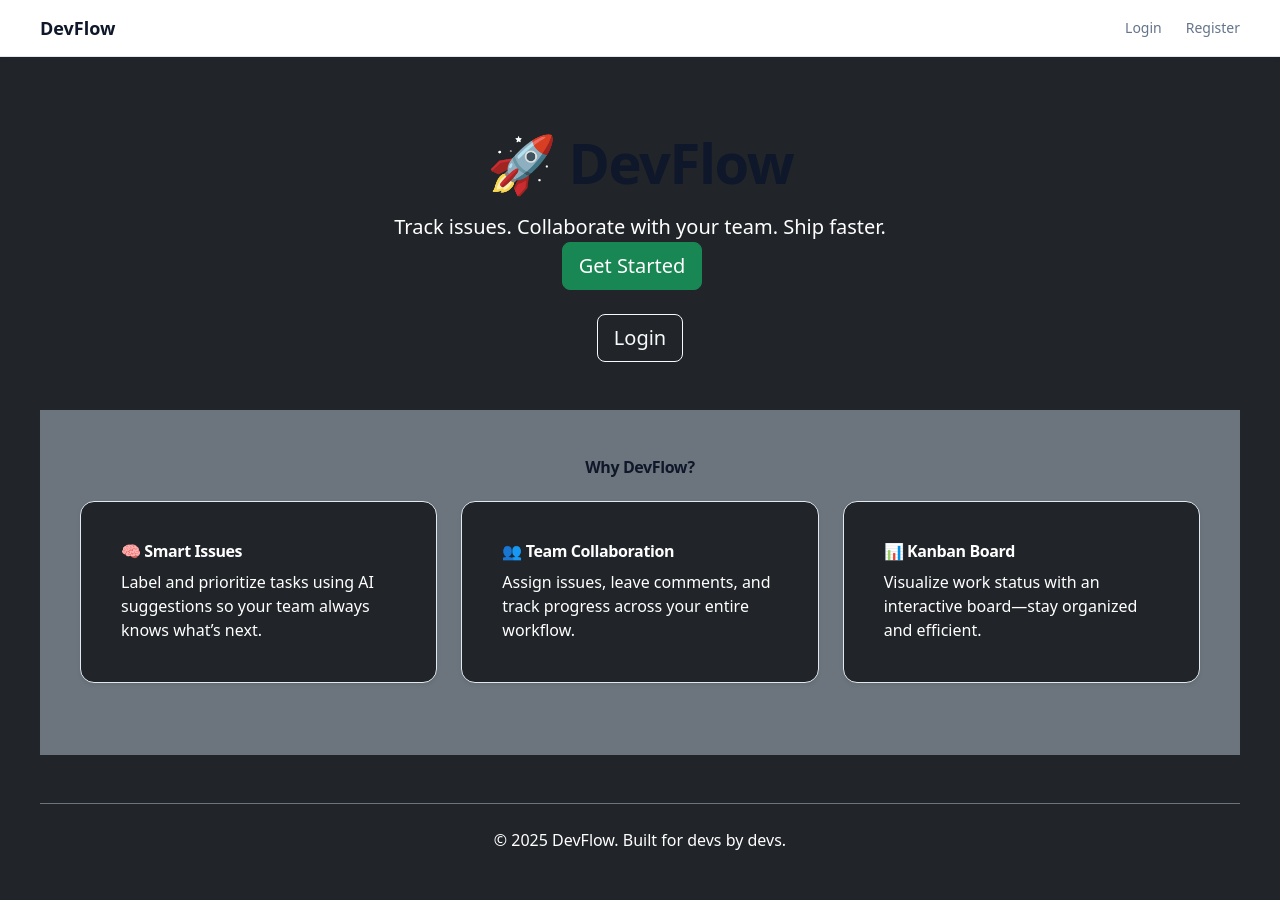
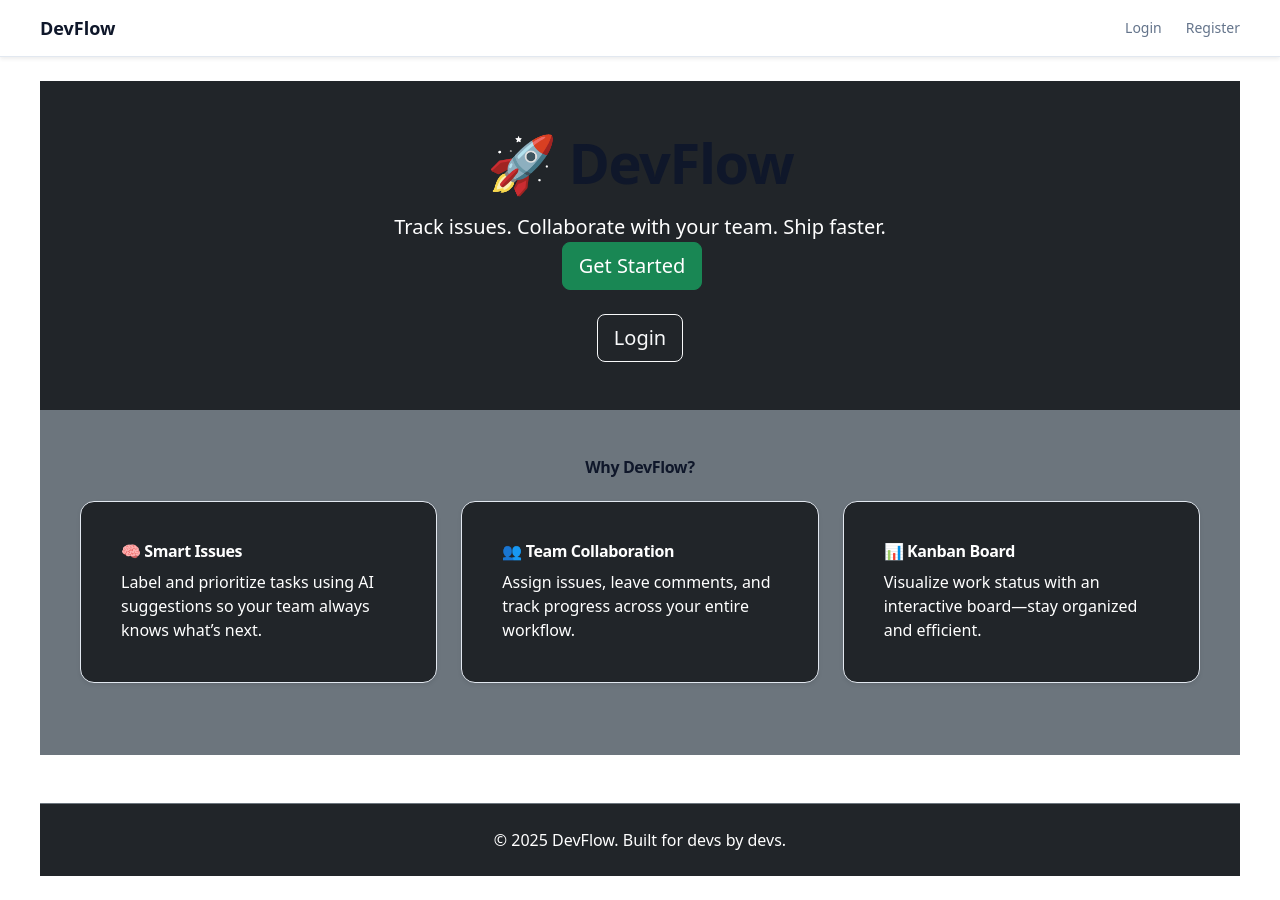
Before and after one commit to jskaran4323/dev-flow, a Vue app in the folder assets/devflow/: page / in a window 1280 px wide. Built offline with nearby package versions, Linux system fonts and the light colour scheme; no server answers.

Commit message:
convert BaseLayout to Tailwind

```diff
--- a/assets/devflow/src/layouts/BaseLayout.vue
+++ b/assets/devflow/src/layouts/BaseLayout.vue
@@ -1,11 +1,10 @@
-
 <template>
-  <div class="min-vh-100 bg-dark text-white d-flex flex-column">
+  <div class="min-h-screen bg-background text-foreground flex flex-col">
     <!-- Global Navbar -->
     <NavBar />
 
     <!-- Page Content -->
-    <main class="container flex-grow-1 py-4">
+    <main class="container flex-1 py-6">
       <slot />
     </main>
   </div>
```
